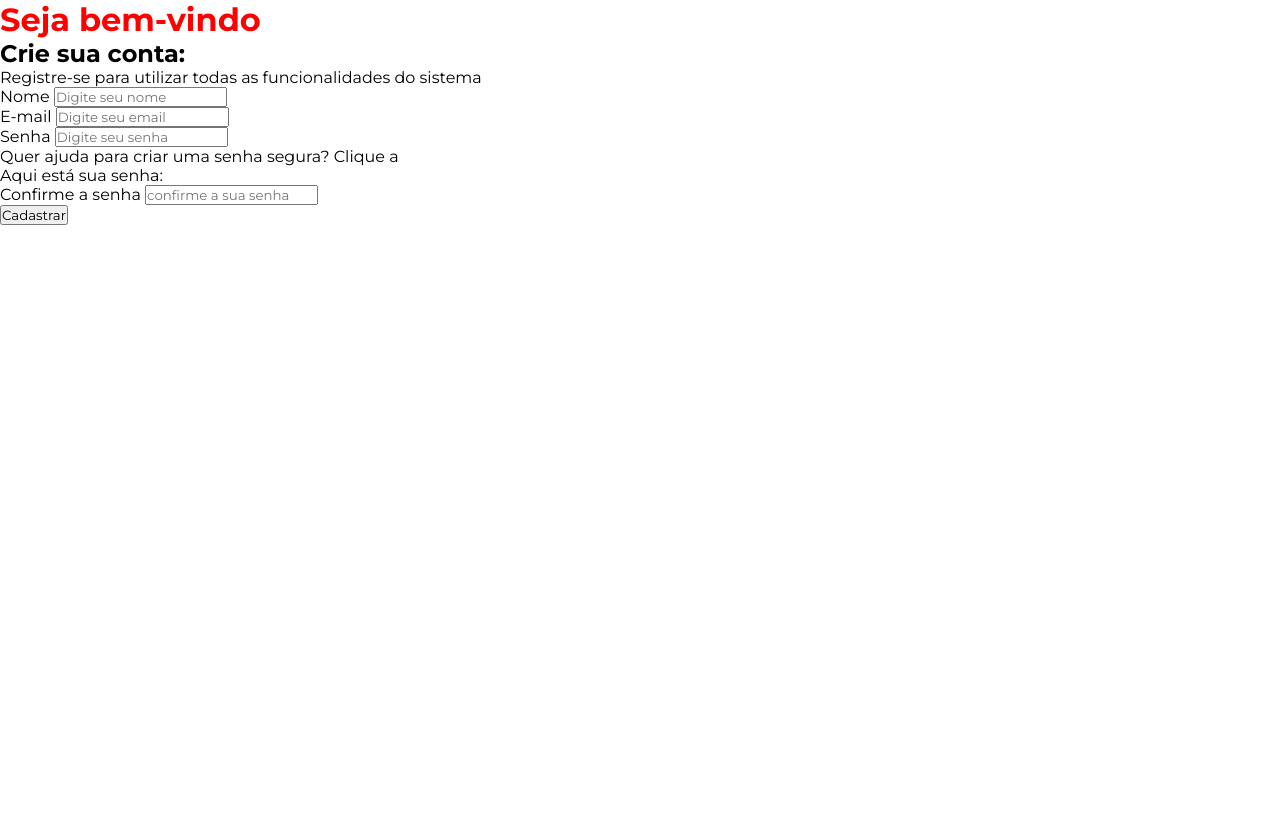
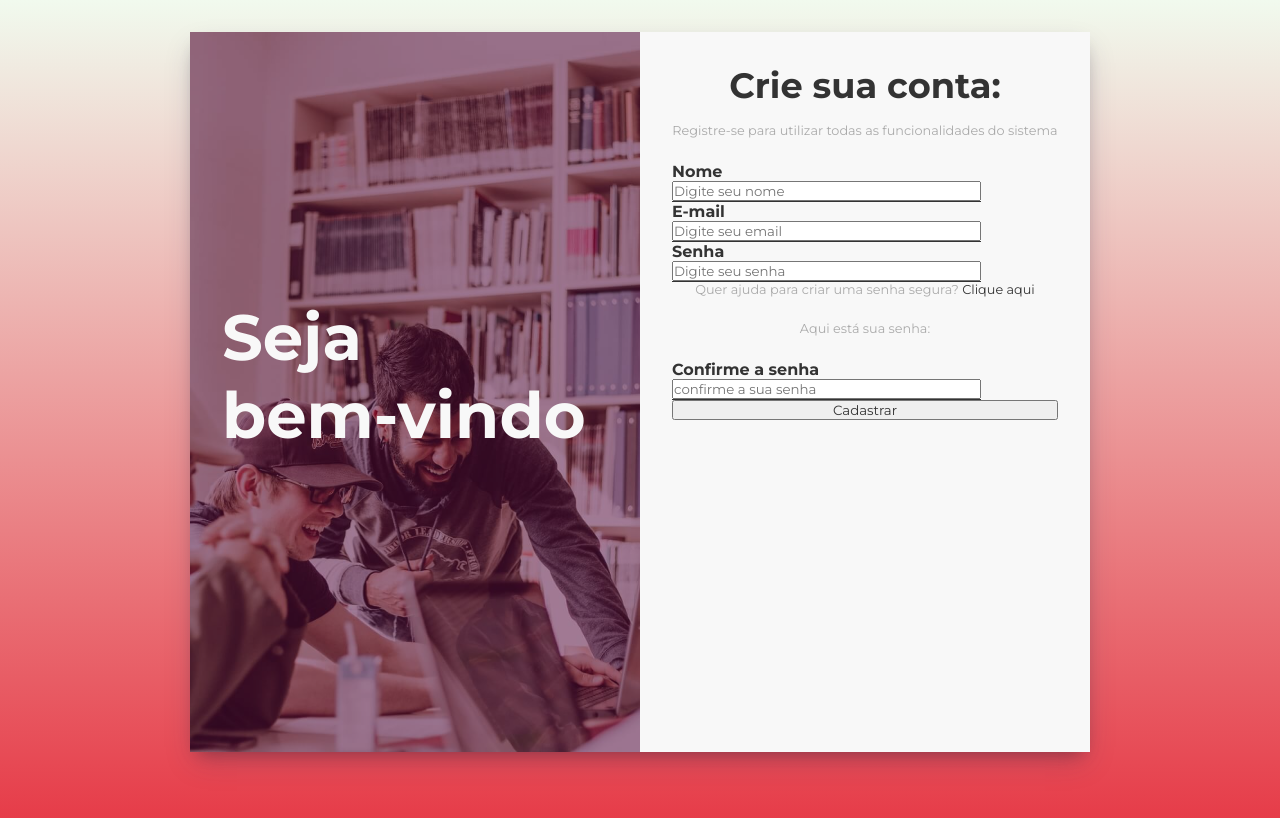
Before and after one commit to TomoriComAncora/gerador_de_senhas, a plain HTML site: page index.html in a window 1280 px wide. Drawn offline with Linux system fonts and the light colour scheme.

Commit message:
fim_por_hj

```diff
--- a/css/styles.css
+++ b/css/styles.css
@@ -1,10 +1,81 @@
-*{
-    margin: 0;
-    padding: 0;
-    box-sizing: border-box;
-    font-family: 'Montserrat', sans-serif;
+* {
+  margin: 0;
+  padding: 0;
+  box-sizing: border-box;
+  font-family: "Montserrat", sans-serif;
+  color: #333;
 }
 
-h1{
-    color: #f00;
+html,
+body {
+  height: auto;
+  min-height: 100vh;
 }
+
+html {
+  background: linear-gradient(180deg, #f1faee 0%, #e63946 100%);
+}
+
+input:focus {
+  outline: none;
+}
+
+#register-container {
+  max-width: 900px;
+  min-height: 90vh;
+  margin: 2rem auto;
+  display: flex;
+  box-shadow: rgba(50, 50, 93, 0.25) 0px 13px 27px -5px,
+    rgba(0, 0, 0, 0.3) 0px 8px 16px -8px;
+}
+
+#register-banner{
+    background: url(../img/bg-form.jpg);
+    background-position: center;
+    background-size: cover;
+    width: 50%;
+}
+
+#banner-layer{
+    background-color: rgba(95, 15, 64, 0.5);
+    height: 100%;
+    padding: 2rem;
+    display: flex;
+    align-items: center;
+}
+
+#register-banner h1{
+    font-size: 4rem;
+    margin-bottom: 2rem;
+    color: #f8f8f8;
+    word-spacing: 50rem;
+}
+
+#register-form{
+    background-color: #f8f8f8;
+    padding: 2rem;
+    width: 50%;
+    display: flex;
+    flex-direction: column;
+}
+
+#register-form h2{
+    text-align: center;
+    font-size: 2.2rem;
+    margin-bottom: 1rem;
+}
+
+#register-form p{
+    text-align: center;
+    font-size: .8rem;
+    color: #aaa;
+    margin-bottom: 1.5rem;
+}
+.form-control{
+    display: flex;
+    flex-direction: column;
+    border-bottom: 1px solid #333;
+    font-weight: bold;
+    max-width: 80%;
+
+}
--- a/index.html
+++ b/index.html
@@ -51,7 +51,7 @@
           />
         </div>
         <p>
-            Quer ajuda para criar uma senha segura? <span id="gerar-senha">Clique a</span>
+            Quer ajuda para criar uma senha segura? <span id="gerar-senha">Clique aqui</span>
         </p>
         <div id="gerando-senha">
             <p>Aqui está sua senha:</p>
```
